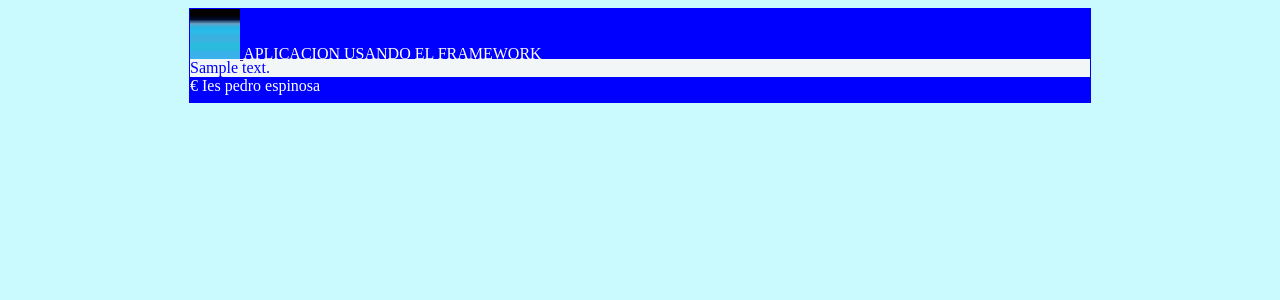
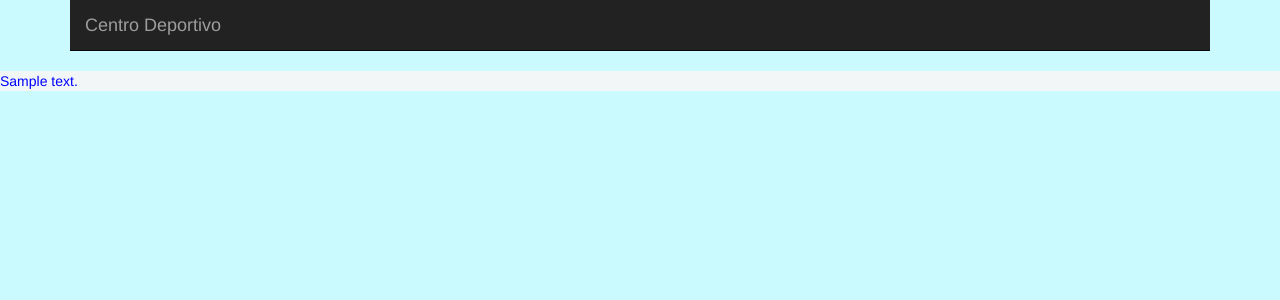
Before and after one commit to axisco91/prDeportivo, a PHP site: template aplicacion/vistas/plantillas/main.php in a window 1280 px wide. Shown: the top 300 px of the page. Run offline with PHP 8.4, Linux system fonts and the light colour scheme; the template is opened without the code that fills it: most values are stand-ins (such as "Sample title", 1, 10 or a date in 2020); data that the repository does not hold is empty; some libraries are stand-ins or nearby versions.

Commit message:
Update main.php

```diff
--- a/aplicacion/vistas/plantillas/main.php
+++ b/aplicacion/vistas/plantillas/main.php
@@ -1,20 +1,64 @@
 <!DOCTYPE html>
 <html>
 	<head>
+		  <meta charset="utf-8">
+    <meta http-equiv="X-UA-Compatible" content="IE=edge">
+    <meta name="viewport" content="width=device-width, initial-scale=1">
+    <!-- The above 3 meta tags *must* come first in the head; any other head content must come *after* these tags -->
+    <meta name="description" content="">
+    <meta name="author" content="">
 		<title><?php echo $titulo;?></title>
 		<!-- definiciones comunes a todo el sitio -->
+		<link type="text/css" href="/estilos/bootstrap.min.css" rel="stylesheet" />
+		<link type="text/css" href="/estilos/carousel.css" rel="stylesheet" />
 		<link type="text/css" href="/estilos/principal.css" rel="stylesheet"/>
-
-		<?php //echo $defHead; ?>
 	</head>
 	<body>
-		<div id="todo">
-			<div id="cabecera">
-				<a href="<?php echo Sistema::app()->generaURL(
-									array());?>">
-					<img src="/imagenes/logo.jpg" width="50px" height="50px">
-				</a>APLICACION USANDO EL FRAMEWORK
-			</div>
+
+		   <div class="navbar-wrapper">
+      <div class="container">
+
+        <nav class="navbar navbar-inverse navbar-static-top">
+          <div class="container">
+            <div class="navbar-header">
+              <a class="navbar-brand" href="<?php Sistema::app()->generaURL(array("inicial","inicio")) ?>">Centro Deportivo</a>
+            </div>
+            <?php
+            $nologeado = true;
+			$esAdmin=false;
+			$logeado=false;
+			if (Sistema::app()->Acceso()->hayUsuario()){
+				$nologeado=false;
+				$logeado=true;
+			}
+			else {
+				$nologeado=true;
+				$logeado=false;
+			}
+			if(Sistema::app()->Acceso()->puedeConfigurar()){
+				$esAdmin=true;
+			}
+			else {
+				$esAdmin=false;
+			}
+            $quien = array("TEXTO"=>"Quienes Somos","URL"=>Sistema::app()->generaURL(array("inicial","quien")),"SUBMENU"=>false,"ACTIVO"=>true,"ITEMS"=>array());
+			$registra = array("TEXTO"=>"Registrate","URL"=>Sistema::app()->generaURL(array("inicial","registra")),"SUBMENU"=>false,"ACTIVO"=>$nologeado,"ITEMS"=>array());
+            $login = array("TEXTO"=>"Login","URL"=>Sistema::app()->generaURL(array("inicial","login")),"SUBMENU"=>false,"ACTIVO"=>$nologeado,"ITEMS"=>array());
+			$logout = array("TEXTO"=>"Logout","URL"=>Sistema::app()->generaURL(array("inicial","logout")),"SUBMENU"=>false,"ACTIVO"=>$logeado,"ITEMS"=>array());
+			$perfil = array("TEXTO"=>"Mi Perfil","URL"=>Sistema::app()->generaURL(array()),"SUBMENU"=>false,"ACTIVO"=>$logeado,"ITEMS"=>array());
+			$servicios = array("TEXTO"=>"Servicios","URL"=>Sistema::app()->generaURL(array()),"SUBMENU"=>false,"ACTIVO"=>true,"ITEMS"=>array());
+			$instalaciones = array("TEXTO"=>"Instalaciones","URL"=>Sistema::app()->generaURL(array()),"SUBMENU"=>false,"ACTIVO"=>true,"ITEMS"=>array());
+			$usuarios = array("TEXTO"=>"Usuarios","URL"=>Sistema::app()->generaURL(array()),"SUBMENU"=>false,"ACTIVO","ITEMS"=>array());
+			$administrar = array("TEXTO"=>"Administrar","URL"=>"","SUBMENU"=>true,"ACTIVO"=>true,"ITEMS"=>array($instalaciones,$servicios,$usuarios));
+            $datos = array($quien,$registra,$login,$logout,$perfil,$administrar);
+            $cbarra = new CBarraMenu($datos);
+			$cbarra->dibujate();
+           ?>
+          </div>
+        </nav>
+
+      </div>
+    </div>
 
 			<div id="conte">
 
@@ -23,8 +67,7 @@
 
 				?>
 			</div>
-			<div id="pie"> &euro; Ies pedro espinosa
-			</div>
-		</div>
+			<script src="https://ajax.googleapis.com/ajax/libs/jquery/1.11.2/jquery.min.js"></script>
+			<script src="script/bootstrap.min.js"></script>
 	</body>
 </html>
```
